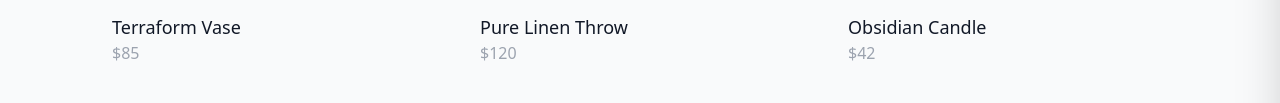
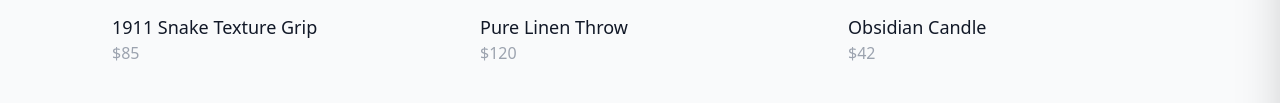
Before and after one commit to infin8grips/shop, a plain HTML site: page main.html in a window 1280 px wide. Shown: the part 528-631 px from the top of the page. Drawn offline with nearby package versions, Linux system fonts and the light colour scheme.

Commit message:
Update main.html

```diff
--- a/main.html
+++ b/main.html
@@ -3,7 +3,7 @@
 <head>
     <meta charset="UTF-8">
     <meta name="viewport" content="width=device-width, initial-scale=1.0">
-    <title>Minimalist Catalog</title>
+    <title>Custom 1911 Grips</title>
     <script src="https://cdn.tailwindcss.com"></script>
     <style>
         .glass { backdrop-filter: blur(12px); background: rgba(255, 255, 255, 0.8); }
@@ -56,9 +56,9 @@
          * Just add or remove objects in this array to update your site!
          */
         const PRODUCTS = [
-            { id: 1, name: "Terraform Vase", price: 85, img: "https://images.unsplash.com/photo-1581783898377-1c85bf937427?auto=format&fit=crop&w=800", desc: "Hand-thrown stoneware with a matte volcanic glaze." },
-            { id: 2, name: "Pure Linen Throw", price: 120, img: "https://images.unsplash.com/photo-1600166898405-da9535204843?auto=format&fit=crop&w=800", desc: "Heavyweight organic linen for all seasons." },
-            { id: 3, name: "Obsidian Candle", price: 42, img: "https://images.unsplash.com/photo-1602874801007-bd458bb1b8b6?auto=format&fit=crop&w=800", desc: "Notes of cedar, leather, and smoked sandalwood." }
+            { id: 1, name: "1911 Snake Texture Grip", price: 85, img: "images/snk0.png?auto=format&fit=crop&w=800", desc: "Handmade 1911 grip with snake skin texture." },
+            { id: 2, name: "Pure Linen Throw", price: 120, img: "images/snk1.png?auto=format&fit=crop&w=800", desc: "Handmade 1911 grip with snake skin texture." },
+            { id: 3, name: "Obsidian Candle", price: 42, img: "images/snk2.png?auto=format&fit=crop&w=800", desc: "Handmade 1911 grip with snake skin texture." }
         ];
 
         let cart = [];
```
